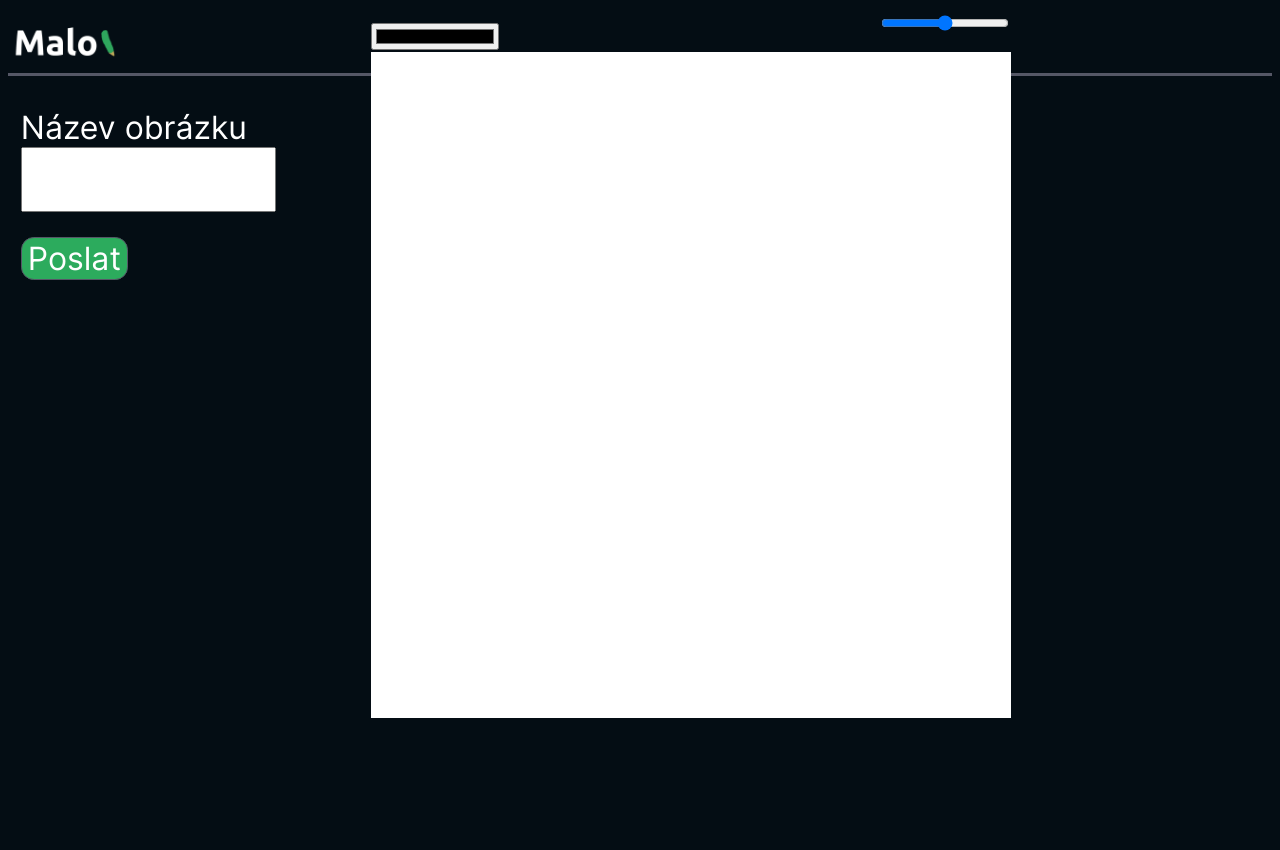
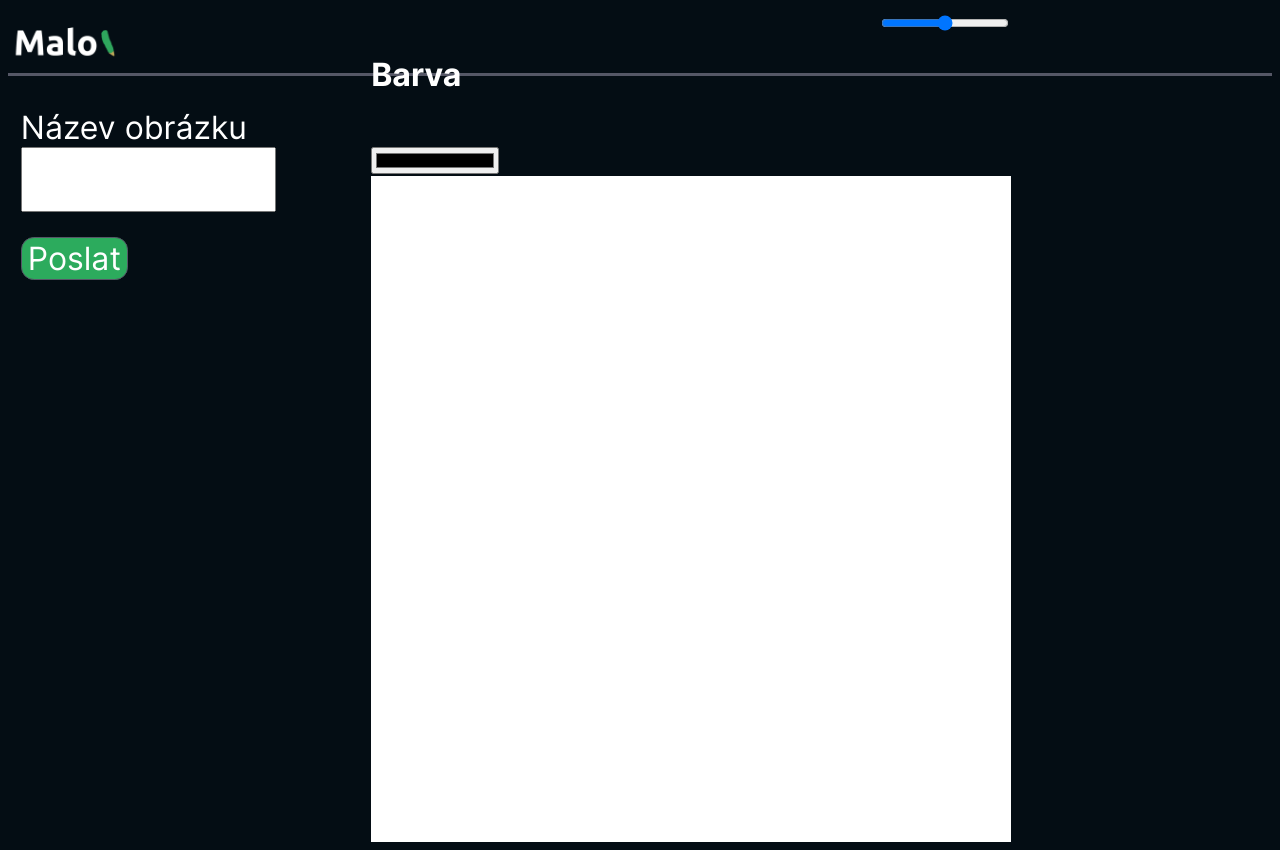
Before and after one commit to divear/draw-and-post, a React (Create React App) app: page /novyObrazek in a window 1280 px wide. Before the commit the page ends 800 px from the top, so only its background shows below. Built offline with nearby package versions, Linux system fonts and the light colour scheme; no server answers.

Commit message:
Clarification for the color picker
End users didn't find it. (blbci)

```diff
--- a/src/components/Drawing.tsx
+++ b/src/components/Drawing.tsx
@@ -59,6 +59,7 @@ function Drawing() {
 				max={100}
 				title="Tloušťka tahu"
 			/>
+			<h4>Barva</h4>
 			<input
 				type="color"
 				value={color}
```
